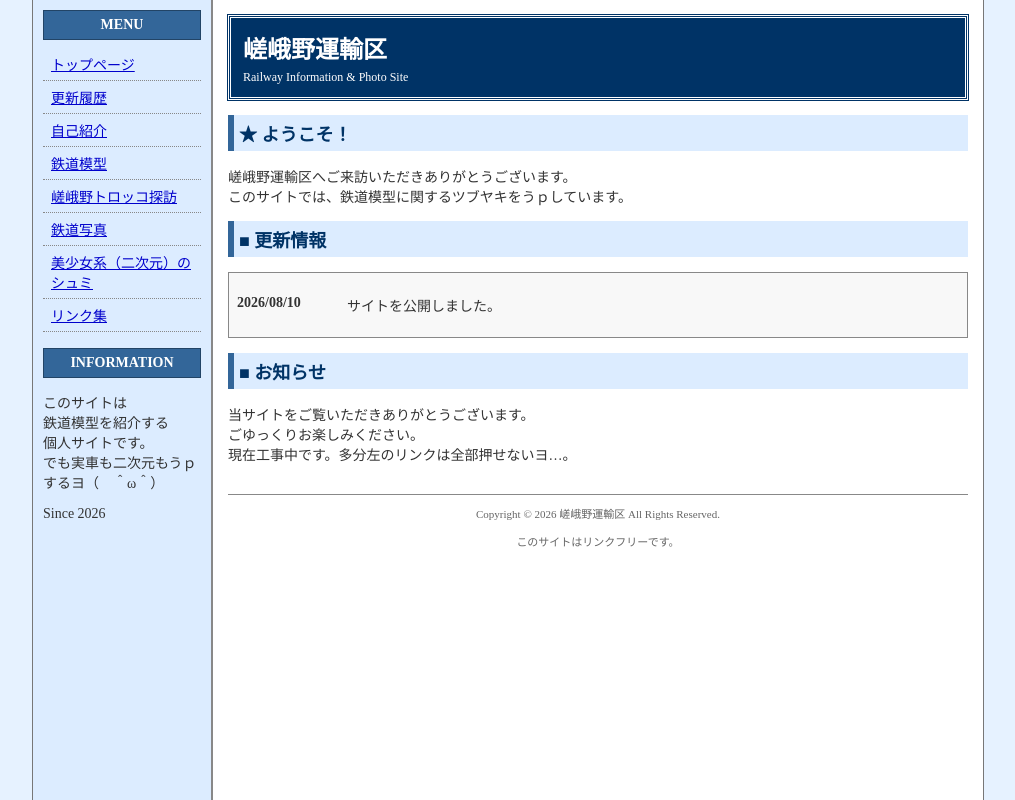
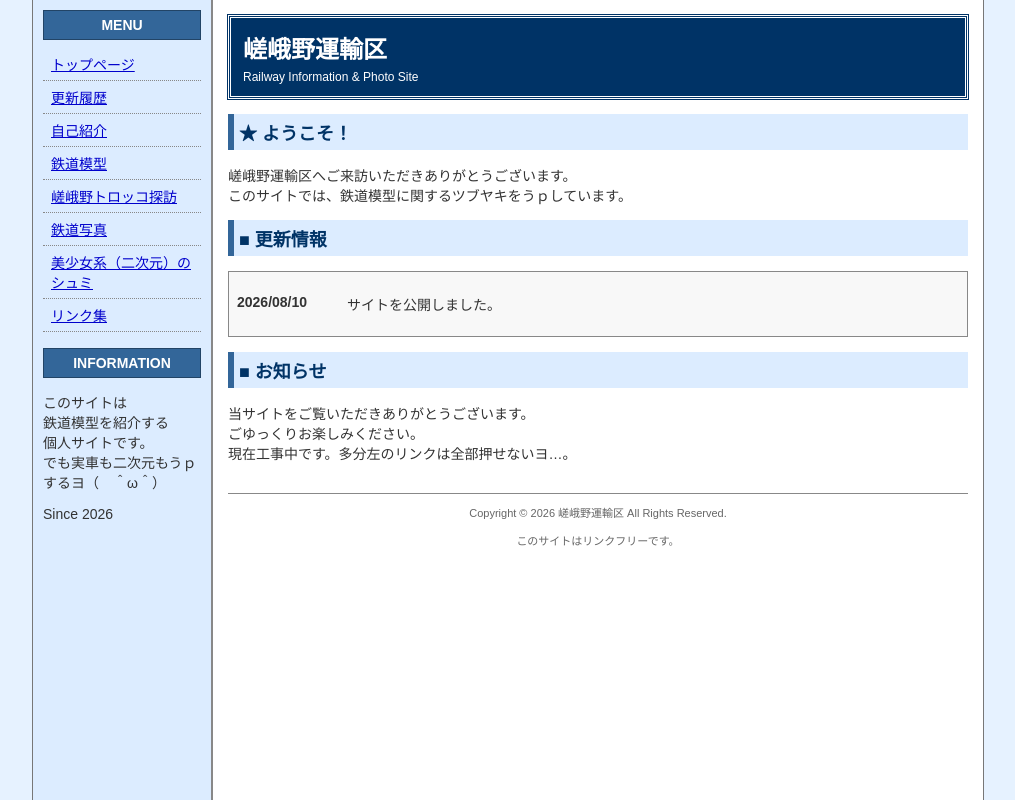
Before and after one commit to hozu-de10/saganounyuku, a plain HTML site: page index.html in a window 1280 px wide. Shown: the whole page, without its empty margins (132-1147 px from the left). Drawn offline with Linux system fonts and the light colour scheme.

Commit message:
Change body font family to MS PGothic
Updated body font family from '游明朝' to 'MS PGothic'.

```diff
--- a/style.css
+++ b/style.css
@@ -2,7 +2,7 @@ body {
             margin: 0;
             background: #e6f2ff;
             color: #333;
-            font-family: "游明朝", YuMincho, "Hiragino Mincho ProN W3", "ヒラギノ明朝 ProN W3", "Hiragino Mincho ProN", "HG明朝E", "ＭＳ Ｐ明朝", "ＭＳ 明朝", serif;
+            font-family: "MS PGothic", "ＭＳ Ｐゴシック", sans-serif;
             font-size: 14px;
         }
 
```
